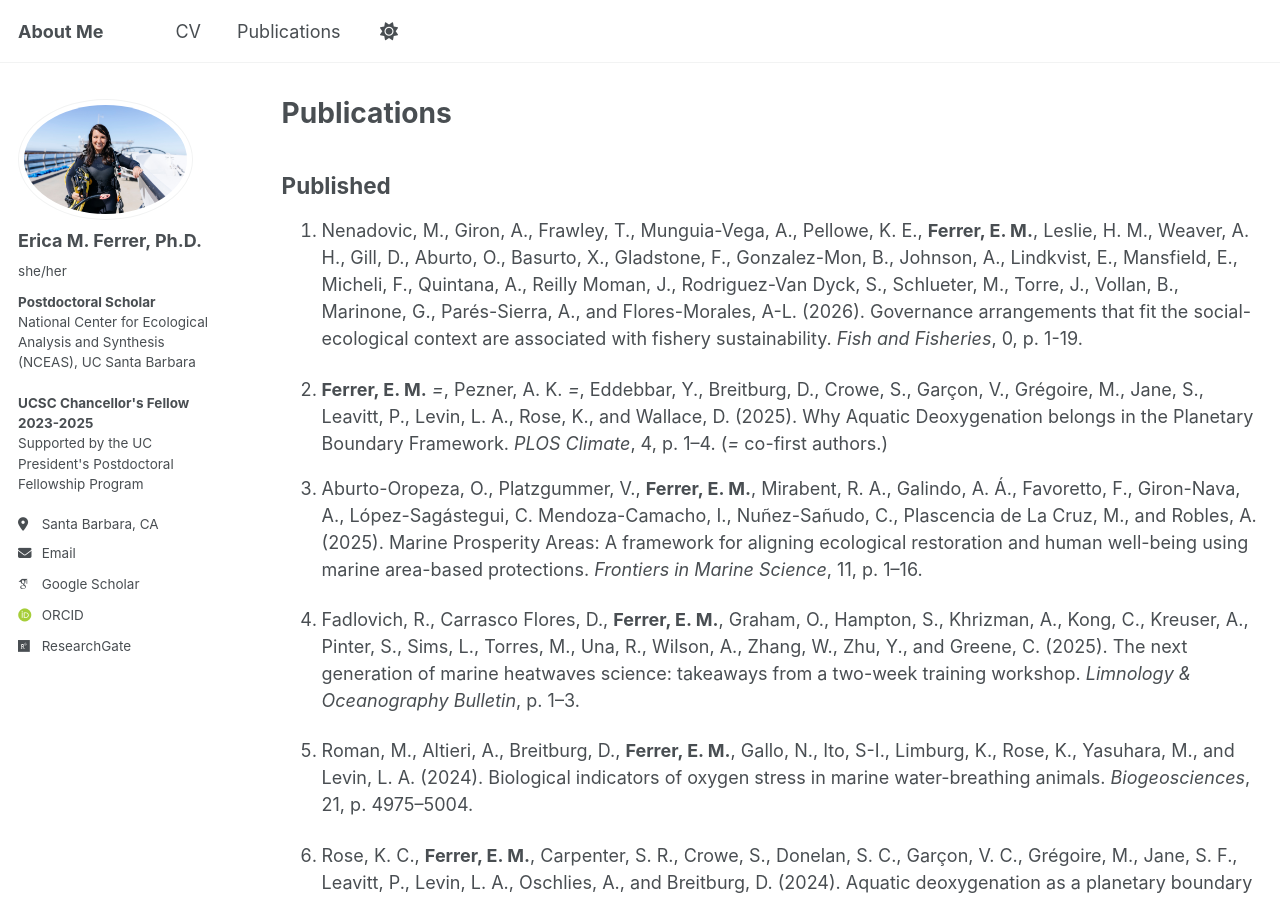
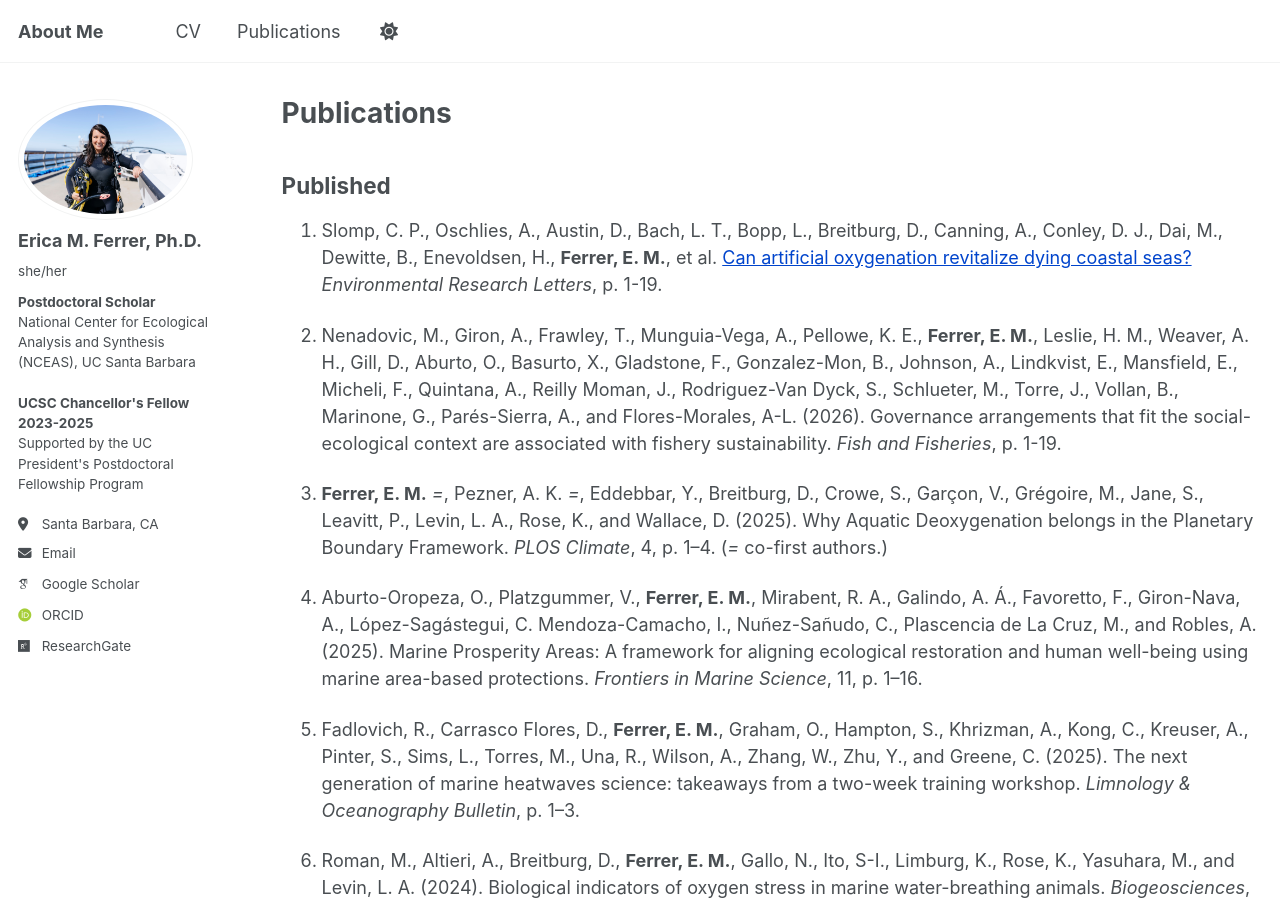
Before and after one commit to emferrer/emferrer.github.io, a Jekyll site: the page built from _pages/publications.md, in a window 1280 px wide and 900 px high. Built offline with Jekyll 4.4.1, drawn with Linux system fonts in a browser that asks for light colours; some web fonts are replaced; a script that is not in the unit is left out; some of the changed text lies outside the part shown.

Commit message:
Update publications.md
Article updates

```diff
--- a/_pages/publications.md
+++ b/_pages/publications.md
@@ -10,28 +10,31 @@ author_profile: true
 ## Published
 <div class="publist" markdown="1">
 
-  1. Nenadovic, M., Giron, A., Frawley, T., Munguia-Vega, A., Pellowe, K. E., <b>Ferrer, E. M.</b>, Leslie, H. M., Weaver, A. H., Gill, D., Aburto, O., Basurto, X., Gladstone, F., Gonzalez-Mon, B., Johnson, A., Lindkvist, E., Mansfield, E., Micheli, F., Quintana, A., Reilly Moman, J., Rodriguez-Van Dyck, S., Schlueter, M., Torre, J., Vollan, B., Marinone, G., Parés-Sierra, A., and Flores-Morales, A-L. (2026). Governance arrangements that fit the social-ecological context are associated with fishery sustainability. <i>Fish and Fisheries</i>, 0, p. 1-19.
+  1. Slomp, C. P., Oschlies, A., Austin, D., Bach, L. T., Bopp, L., Breitburg, D., Canning, A., Conley, D. J., Dai, M., Dewitte, B., Enevoldsen, H., <b>Ferrer, E. M.</b>, et al. [Can artificial oxygenation revitalize dying coastal seas?](https://iopscience.iop.org/article/10.1088/1748-9326/ae5e96/pdf) <i>Environmental Research Letters</i>, p. 1-19.
 
-2. <b>Ferrer, E. M.</b> *=*, Pezner, A. K. *=*, Eddebbar, Y., Breitburg, D., Crowe, S., Garçon, V., Grégoire, M., Jane, S., Leavitt, P., Levin, L. A., Rose, K., and Wallace, D. (2025). Why Aquatic Deoxygenation belongs in the Planetary Boundary Framework. <i>PLOS Climate</i>, 4, p. 1–4. (*=* co-first authors.)
-3. Aburto-Oropeza, O., Platzgummer, V., <b>Ferrer, E. M.</b>, Mirabent, R. A., Galindo, A. Á., Favoretto, F., Giron-Nava, A., López-Sagástegui, C. Mendoza-Camacho, I., Nuñez-Sañudo, C., Plascencia de La Cruz, M., and Robles, A. (2025). Marine Prosperity Areas: A framework for aligning ecological restoration and human well-being using marine area-based protections. <i>Frontiers in Marine Science</i>, 11, p. 1–16.
+2. Nenadovic, M., Giron, A., Frawley, T., Munguia-Vega, A., Pellowe, K. E., <b>Ferrer, E. M.</b>, Leslie, H. M., Weaver, A. H., Gill, D., Aburto, O., Basurto, X., Gladstone, F., Gonzalez-Mon, B., Johnson, A., Lindkvist, E., Mansfield, E., Micheli, F., Quintana, A., Reilly Moman, J., Rodriguez-Van Dyck, S., Schlueter, M., Torre, J., Vollan, B., Marinone, G., Parés-Sierra, A., and Flores-Morales, A-L. (2026). Governance arrangements that fit the social-ecological context are associated with fishery sustainability. <i>Fish and Fisheries</i>, p. 1-19.
 
-4. Fadlovich, R., Carrasco Flores, D., <b>Ferrer, E. M.</b>, Graham, O., Hampton, S., Khrizman, A., Kong, C., Kreuser, A., Pinter, S., Sims, L., Torres, M., Una, R., Wilson, A., Zhang, W., Zhu, Y., and Greene, C. (2025). The next generation of marine heatwaves science: takeaways from a two-week training workshop. <i>Limnology & Oceanography Bulletin</i>, p. 1–3.
+3. <b>Ferrer, E. M.</b> *=*, Pezner, A. K. *=*, Eddebbar, Y., Breitburg, D., Crowe, S., Garçon, V., Grégoire, M., Jane, S., Leavitt, P., Levin, L. A., Rose, K., and Wallace, D. (2025). Why Aquatic Deoxygenation belongs in the Planetary Boundary Framework. <i>PLOS Climate</i>, 4, p. 1–4. (*=* co-first authors.)
 
-5. Roman, M., Altieri, A., Breitburg, D., <b>Ferrer, E. M.</b>, Gallo, N., Ito, S-I., Limburg, K., Rose, K., Yasuhara, M., and Levin, L. A. (2024). Biological indicators of oxygen stress in marine water-breathing animals. <i>Biogeosciences</i>, 21, p. 4975–5004.
+4. Aburto-Oropeza, O., Platzgummer, V., <b>Ferrer, E. M.</b>, Mirabent, R. A., Galindo, A. Á., Favoretto, F., Giron-Nava, A., López-Sagástegui, C. Mendoza-Camacho, I., Nuñez-Sañudo, C., Plascencia de La Cruz, M., and Robles, A. (2025). Marine Prosperity Areas: A framework for aligning ecological restoration and human well-being using marine area-based protections. <i>Frontiers in Marine Science</i>, 11, p. 1–16.
 
-6. Rose, K. C., <b>Ferrer, E. M.</b>, Carpenter, S. R., Crowe, S., Donelan, S. C., Garçon, V. C., Grégoire, M., Jane, S. F., Leavitt, P., Levin, L. A., Oschlies, A., and Breitburg, D. (2024). Aquatic deoxygenation as a planetary boundary and key regulator of Earth System stability. <i>Nature Ecology & Evolution</i>, 8, p. 1–7.
+5. Fadlovich, R., Carrasco Flores, D., <b>Ferrer, E. M.</b>, Graham, O., Hampton, S., Khrizman, A., Kong, C., Kreuser, A., Pinter, S., Sims, L., Torres, M., Una, R., Wilson, A., Zhang, W., Zhu, Y., and Greene, C. (2025). The next generation of marine heatwaves science: takeaways from a two-week training workshop. <i>Limnology & Oceanography Bulletin</i>, p. 1–3.
 
-7. Frawley, T. H., Gonzáles-Mon, B., Nenadovic, M., Gladstone, F., Nomura, K., Zepeda Dominguez, J. A., Rodriguez-Van Dyck, S., <b>Ferrer, E. M.</b>, Torre, J., Leslie, H. M., Micheli, F., and Basurto, X. (2024). Self-governance mediates small-scale fishing strategies, vulnerability, and adaptive response. <i>Global Environmental Change</i>, 84, p. 1–17.
+6. Roman, M., Altieri, A., Breitburg, D., <b>Ferrer, E. M.</b>, Gallo, N., Ito, S-I., Limburg, K., Rose, K., Yasuhara, M., and Levin, L. A. (2024). Biological indicators of oxygen stress in marine water-breathing animals. <i>Biogeosciences</i>, 21, p. 4975–5004.
 
-8. <b>Ferrer, E. M.</b>, Giron-Nava, J. A., and Aburto-Oropeza, O. (2022). Overfishing increases in the carbon footprint of seafood production from small-scale fisheries. <i>Frontiers in Marine Science</i>, 9, p. 1–10.
+7. Rose, K. C., <b>Ferrer, E. M.</b>, Carpenter, S. R., Crowe, S., Donelan, S. C., Garçon, V. C., Grégoire, M., Jane, S. F., Leavitt, P., Levin, L. A., Oschlies, A., and Breitburg, D. (2024). Aquatic deoxygenation as a planetary boundary and key regulator of Earth System stability. <i>Nature Ecology & Evolution</i>, 8, p. 1–7.
 
-9. Martin, A. H., <b>Ferrer, E. M.</b>, Hunt, C., Bleeker, K., and Villasante, S. Exploring changes in fishery emissions and organic carbon impacts associated with a recovering stock. (2022). <i>Frontiers in Marine Science</i>, 9, p. 1–14.
+8. Frawley, T. H., Gonzáles-Mon, B., Nenadovic, M., Gladstone, F., Nomura, K., Zepeda Dominguez, J. A., Rodriguez-Van Dyck, S., <b>Ferrer, E. M.</b>, Torre, J., Leslie, H. M., Micheli, F., and Basurto, X. (2024). Self-governance mediates small-scale fishing strategies, vulnerability, and adaptive response. <i>Global Environmental Change</i>, 84, p. 1–17.
 
-10. <b>Ferrer, E. M.</b>, Aburto-Oropeza, O., Jimenez-Esquievel, V., Cota-Nieto, J., Mascareñas-Osario, I. and López-Sagástegui, C. (2021). Mexican small-scale fisheries reveal new insights into low-carbon seafood and “climate-friendly” fisheries management. <i>Fisheries</i>, 46, p. 277–87.
+9. <b>Ferrer, E. M.</b>, Giron-Nava, J. A., and Aburto-Oropeza, O. (2022). Overfishing increases in the carbon footprint of seafood production from small-scale fisheries. <i>Frontiers in Marine Science</i>, 9, p. 1–10.
 
-11. <b>Ferrer, E. M.</b>, Cavole, L. M., Clausnitzer, S., Dias, D. F., Osborne, T. C., Sugla, R. and Harrison, E. (2021). Entering negotiations: Early-career perspectives on the UN Conference of Parties (COP) and the unfolding climate crisis. <i>Frontiers in Marine Science</i>, 8, p. 1–11.
+10. Martin, A. H., <b>Ferrer, E. M.</b>, Hunt, C., Bleeker, K., and Villasante, S. Exploring changes in fishery emissions and organic carbon impacts associated with a recovering stock. (2022). <i>Frontiers in Marine Science</i>, 9, p. 1–14.
 
-12. Koslow, J. A., Davison, P., <b>Ferrer, E. M.</b>, Jiménez Rosenberg, S. P. A., Aceves-Medina, G., and Watson, W. (2018). The evolving response of mesopelagic fishes to declining midwater oxygen concentrations in the southern and central California Current. <i>ICES Journal of Marine Science</i>, 73, p. 626–38.
+11. <b>Ferrer, E. M.</b>, Aburto-Oropeza, O., Jimenez-Esquievel, V., Cota-Nieto, J., Mascareñas-Osario, I. and López-Sagástegui, C. (2021). Mexican small-scale fisheries reveal new insights into low-carbon seafood and “climate-friendly” fisheries management. <i>Fisheries</i>, 46, p. 277–87.
+
+12. <b>Ferrer, E. M.</b>, Cavole, L. M., Clausnitzer, S., Dias, D. F., Osborne, T. C., Sugla, R. and Harrison, E. (2021). Entering negotiations: Early-career perspectives on the UN Conference of Parties (COP) and the unfolding climate crisis. <i>Frontiers in Marine Science</i>, 8, p. 1–11.
+
+13. Koslow, J. A., Davison, P., <b>Ferrer, E. M.</b>, Jiménez Rosenberg, S. P. A., Aceves-Medina, G., and Watson, W. (2018). The evolving response of mesopelagic fishes to declining midwater oxygen concentrations in the southern and central California Current. <i>ICES Journal of Marine Science</i>, 73, p. 626–38.
 </div>
 
 ## Submitted
```
Also changed, not shown: other parts of _pages/publications.md (+0 -1 lines).
